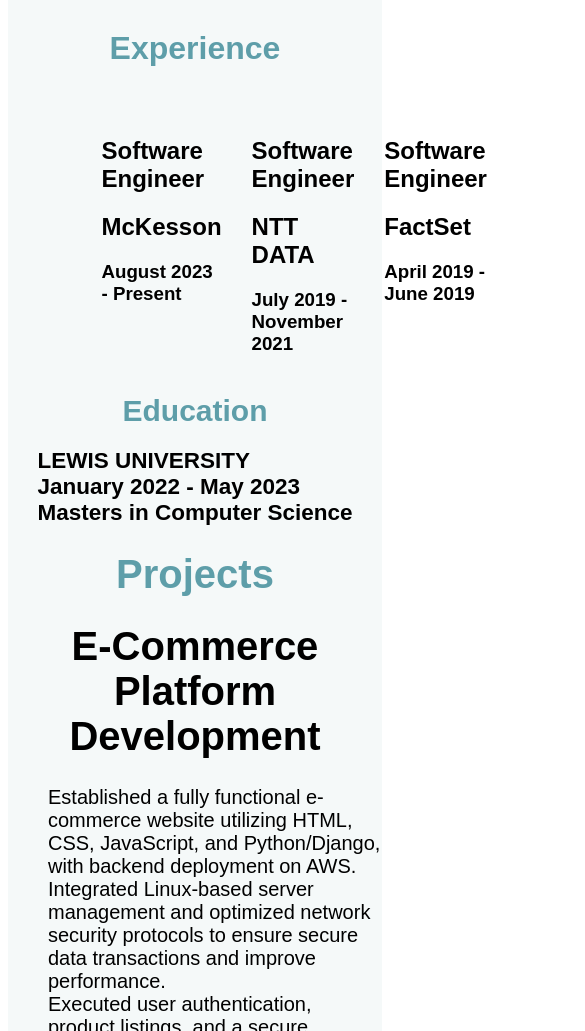
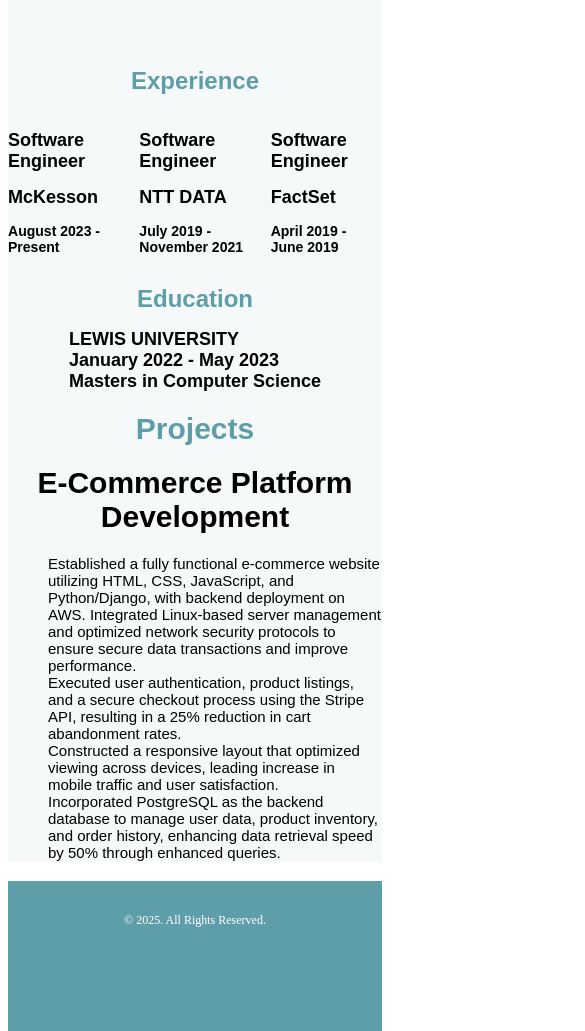
Before and after one commit to srinandh16/portfolio-website, a plain HTML site: page index.html in a window 390 px wide. Shown: the part 1590-2621 px from the top of the page, 585 px wide, since content can reach past the window. Drawn offline with Linux system fonts and the light colour scheme.

Commit message:
Update styles.css

```diff
--- a/styles.css
+++ b/styles.css
@@ -142,3 +142,33 @@ footer{
     margin-top: 20px;
     height: 200px;
 }
+@media (max-width: 900px) {
+    .Experience {
+        grid-template-columns: 1fr 1fr 1fr;
+        width: 100%;
+        margin: 20px auto 0 auto;
+        text-align: left;
+        gap: 20px;
+    }
+
+    #skills {
+       display:block;
+       text-align: left;
+    }
+
+    .Education {
+        font-size: 12px;
+    }
+
+    .projects {
+        font-size: 15px;
+    }
+
+    .bottom-card {
+        font-size: 12px;
+    }
+
+    footer {
+        font-size: 12px;
+    }
+}
```
